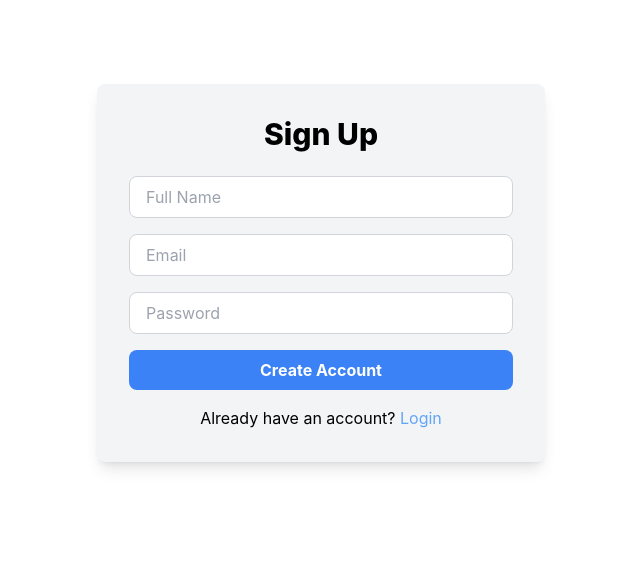
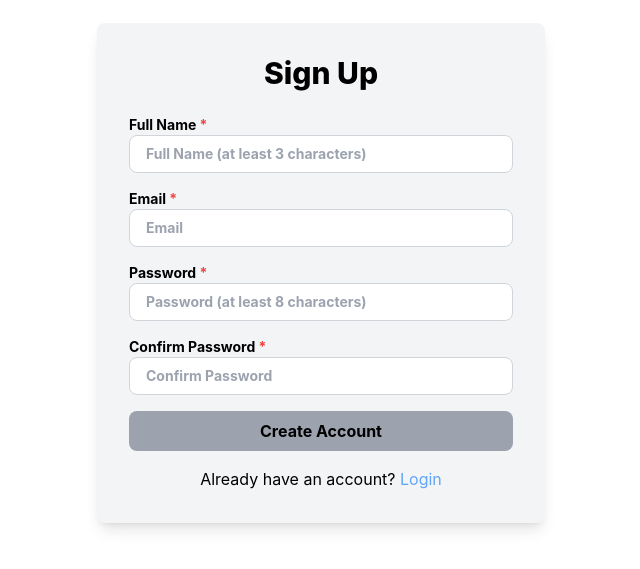
Before and after one commit to lostvayne47/family-expense-tracker, a React (Create React App) app in the folder frontend/: page /signup in a window 1280 px wide. Shown: the part 127-696 px from the top of the page, without its empty margins (319-959 px from the left). Built offline with nearby package versions, Linux system fonts and the light colour scheme.

Commit message:
Signup input validation done

```diff
--- a/frontend/src/components/SignupPage.js
+++ b/frontend/src/components/SignupPage.js
@@ -1,8 +1,45 @@
-import React from "react";
+import React, { useState } from "react";
 import { useTheme } from "./ThemeProvider";
 import { Link } from "react-router";
+
 const SignupPage = () => {
   const { darkMode } = useTheme();
+  const [fullName, setFullName] = useState("");
+  const [email, setEmail] = useState("");
+  const [password, setPassword] = useState("");
+  const [confirmPassword, setConfirmPassword] = useState("");
+  const [error, setError] = useState("");
+
+  const isFormValid =
+    fullName.trim().length >= 3 &&
+    email.trim() !== "" &&
+    password.length >= 8 &&
+    confirmPassword.trim() !== "" &&
+    password === confirmPassword;
+
+  const handlePasswordChange = (e) => {
+    setPassword(e.target.value);
+  };
+
+  const handleConfirmPasswordChange = (e) => {
+    setConfirmPassword(e.target.value);
+    e.target.setCustomValidity(
+      e.target.value === password ? "" : "Passwords do not match"
+    );
+    e.target.reportValidity();
+  };
+
+  const handleSubmit = (e) => {
+    e.preventDefault();
+    if (!isFormValid) {
+      setError(
+        "All fields are required, name must be at least 3 characters, and passwords must be at least 8 characters and match"
+      );
+      return;
+    }
+    setError("");
+    // Proceed with signup logic
+  };
 
   return (
     <div
@@ -16,40 +53,73 @@ const SignupPage = () => {
         }`}
       >
         <h2 className="text-3xl font-extrabold text-center mb-6">Sign Up</h2>
-        <form className="space-y-4">
+        {error && <p className="text-red-500 text-center">{error}</p>}
+        <form className="space-y-4" onSubmit={handleSubmit}>
+          <label className="block text-sm font-bold">
+            Full Name <span className="text-red-500">*</span>
             <input
               type="text"
-            placeholder="Full Name"
+              placeholder="Full Name (at least 3 characters)"
+              value={fullName}
+              onChange={(e) => setFullName(e.target.value)}
               className={`w-full px-4 py-2 rounded-lg border ${
                 darkMode
                   ? "border-gray-600 bg-gray-700 text-white"
                   : "border-gray-300 bg-white text-black"
               }`}
             />
+          </label>
+          <label className="block text-sm font-bold">
+            Email <span className="text-red-500">*</span>
             <input
               type="email"
               placeholder="Email"
+              value={email}
+              onChange={(e) => setEmail(e.target.value)}
               className={`w-full px-4 py-2 rounded-lg border ${
                 darkMode
                   ? "border-gray-600 bg-gray-700 text-white"
                   : "border-gray-300 bg-white text-black"
               }`}
             />
+          </label>
+          <label className="block text-sm font-bold">
+            Password <span className="text-red-500">*</span>
             <input
               type="password"
-            placeholder="Password"
+              placeholder="Password (at least 8 characters)"
+              value={password}
+              onChange={handlePasswordChange}
               className={`w-full px-4 py-2 rounded-lg border ${
                 darkMode
                   ? "border-gray-600 bg-gray-700 text-white"
                   : "border-gray-300 bg-white text-black"
               }`}
             />
+          </label>
+          <label className="block text-sm font-bold">
+            Confirm Password <span className="text-red-500">*</span>
+            <input
+              type="password"
+              placeholder="Confirm Password"
+              value={confirmPassword}
+              onChange={handleConfirmPasswordChange}
+              className={`w-full px-4 py-2 rounded-lg border ${
+                darkMode
+                  ? "border-gray-600 bg-gray-700 text-white"
+                  : "border-gray-300 bg-white text-black"
+              }`}
+            />
+          </label>
           <button
             type="submit"
+            disabled={!isFormValid}
             className={`w-full px-4 py-2 rounded-lg font-bold transition ${
-              darkMode
+              isFormValid
+                ? darkMode
                   ? "bg-blue-600 hover:bg-blue-500"
                   : "bg-blue-500 hover:bg-blue-400 text-white"
+                : "bg-gray-400 cursor-not-allowed"
             }`}
           >
             Create Account
```
Lines whose indentation alone changed are shown as unchanged.
